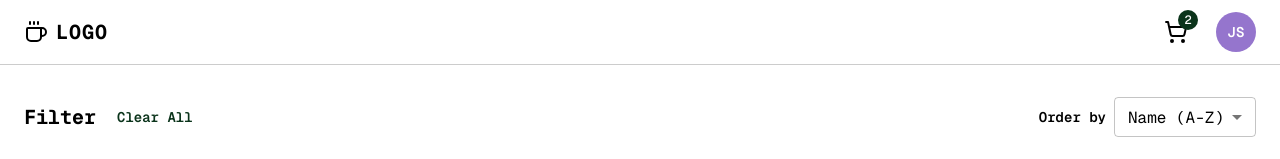
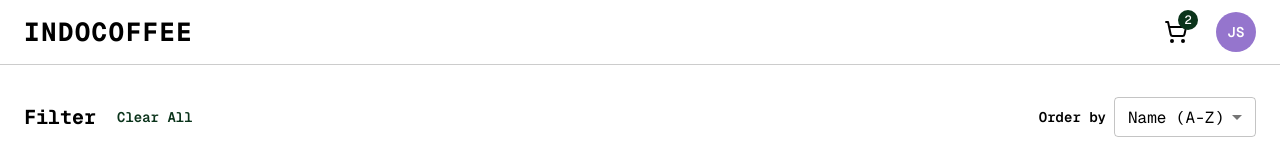
Before and after one commit to faizisyellow/indocoffee-web, a React (Vite) app: page / in a window 1280 px wide. Shown: the top 159 px of the page. Built offline with nearby package versions, Linux system fonts and the light colour scheme.

Commit message:
Update: Add Logo in header component

```diff
--- a/src/components/Header.tsx
+++ b/src/components/Header.tsx
@@ -12,7 +12,7 @@ import {
   Avatar,
   Divider,
 } from "@mui/material";
-import { ShoppingCart, Coffee, LogOut, User } from "lucide-react";
+import { ShoppingCart, LogOut, User } from "lucide-react";
 import CartDrawer from "./CartDrawer";
 import { useNavigate } from "react-router";
 
@@ -82,19 +82,18 @@ export default function Header() {
             }}
             onClick={handleLogoClick}
           >
-            <Coffee size={24} color="#000" style={{ marginRight: 8 }} />
             <Typography
-              variant="h6"
+              variant="h3"
               sx={{
                 color: "#000",
                 fontWeight: 700,
+                fontSize: "26px",
                 letterSpacing: "0.05em",
               }}
             >
-              LOGO
+              INDOCOFFEE
             </Typography>
           </Box>
-
           <Box
             sx={{
               display: "flex",
```
